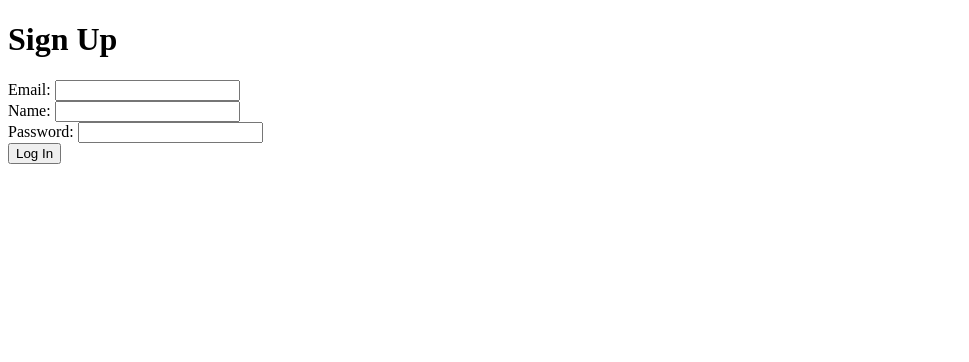
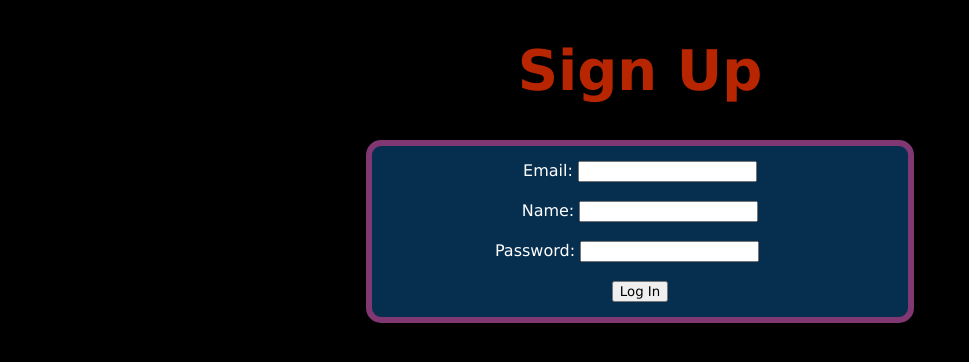
Before and after one commit to waidd280/my_blog_app, a Flask app: page /signup in a window 1280 px wide. Shown: the top 362 px of the page, without its empty margins (0-969 px from the left). Run offline with Flask 2, Linux system fonts and the light colour scheme.

Commit message:
Update appearance in css add colors update appearance on login page update appearance on signup page

```diff
--- a/app/site_routes.py
+++ b/app/site_routes.py
@@ -25,12 +25,12 @@ def login_post():
     user = User.query.filter_by(email=email_entry).first()
     if user is None:
         flash("No user associated with that email address")
-        return render_template('login.html')
+        return render_template('login.html', pagetitle="Login")
 
     else:
         if not check_password_hash(user.password, password_entry):
             flash("Incorrect Password")
-            return render_template('login.html')
+            return render_template('login.html', pagetitle="Login")
 
     login_user(user)
     return redirect(url_for('site.index'))
--- a/app/static/css/style.css
+++ b/app/static/css/style.css
@@ -6,8 +6,63 @@ Colors:
     orange: #B82601
 */
 
+body{
+    background-color: black;
+}
+
+*{
+    font-family: Verdana, Geneva, Tahoma, sans-serif;
+    color: white;
+}
+
 #title-side{
     background-color: #813772;
     width: 50%;
     height: 100%;
 }
+
+.alert-msg{
+    background-color: rgb(255, 72, 72);
+    max-width: 25%;
+    color: white;
+    border: 2px solid rgb(223, 223, 223);
+    border-radius: 7px;
+    padding: 6px;
+    text-align: center;
+    margin: 15px;
+}
+
+.entrybox{
+    color: black;
+}
+
+.formbox{
+    align-items: right;
+}
+
+.form-container{
+    background-color: #062F4F;
+    padding: 15px;
+    max-width: 40%;
+    align-items: center;
+    text-align: center;
+    border: 6px solid #813772;
+    border-radius: 15px;
+    margin: auto;
+}
+
+#password_entry{
+    position: relative;
+    right: 13px;
+}
+
+.password_label{
+    position: relative;
+    right: 13px;
+}
+
+.page-title{
+    font-size: 56px;
+    color: #B82601;
+    text-align: center;
+}
--- a/app/templates/signup.html
+++ b/app/templates/signup.html
@@ -1,7 +1,7 @@
 {% extends 'base.html'%}
 
 {% block body %}
-<h1>Sign Up</h1>
+<h1 class="page-title">Sign Up</h1>
 
 {% with messages = get_flashed_messages() %}
     {% if messages %}
@@ -9,18 +9,21 @@
     {% endif %}
 {% endwith %}
 
-<div>
-    <form action="/signup" method="POST">
+<div class="form-container">
+    <form class="formbox" action="/signup" method="POST">
         <label for="email_entry">Email: </label>
-        <input id="email_entry" name="email_entry" type="email" />
+        <input class="entrybox" id="email_entry" name="email_entry" type="email" />
+        <br />
         <br />
         <label for="name_entry">Name: </label>
-        <input id="name_entry" name="name_entry" type="text" />
+        <input class="entrybox" id="name_entry" name="name_entry" type="text" />
         <br />
-        <label for="password_entry">Password: </label>
-        <input id="password_entry" name="password_entry" type="password" />
         <br />
-        <input type="submit" value="Log In" onClick="checkEntry()" />
+        <label class="password_label" for="password_entry">Password: </label>
+        <input class="entrybox" id="password_entry" name="password_entry" type="password" />
+        <br />
+        <br />
+        <input class="entrybox" type="submit" value="Log In" onClick="checkEntry()" />
     </form>
 </div>
 {% endblock body %}
```
Also changed, not shown: app/templates/login.html (+11 -8 lines).
